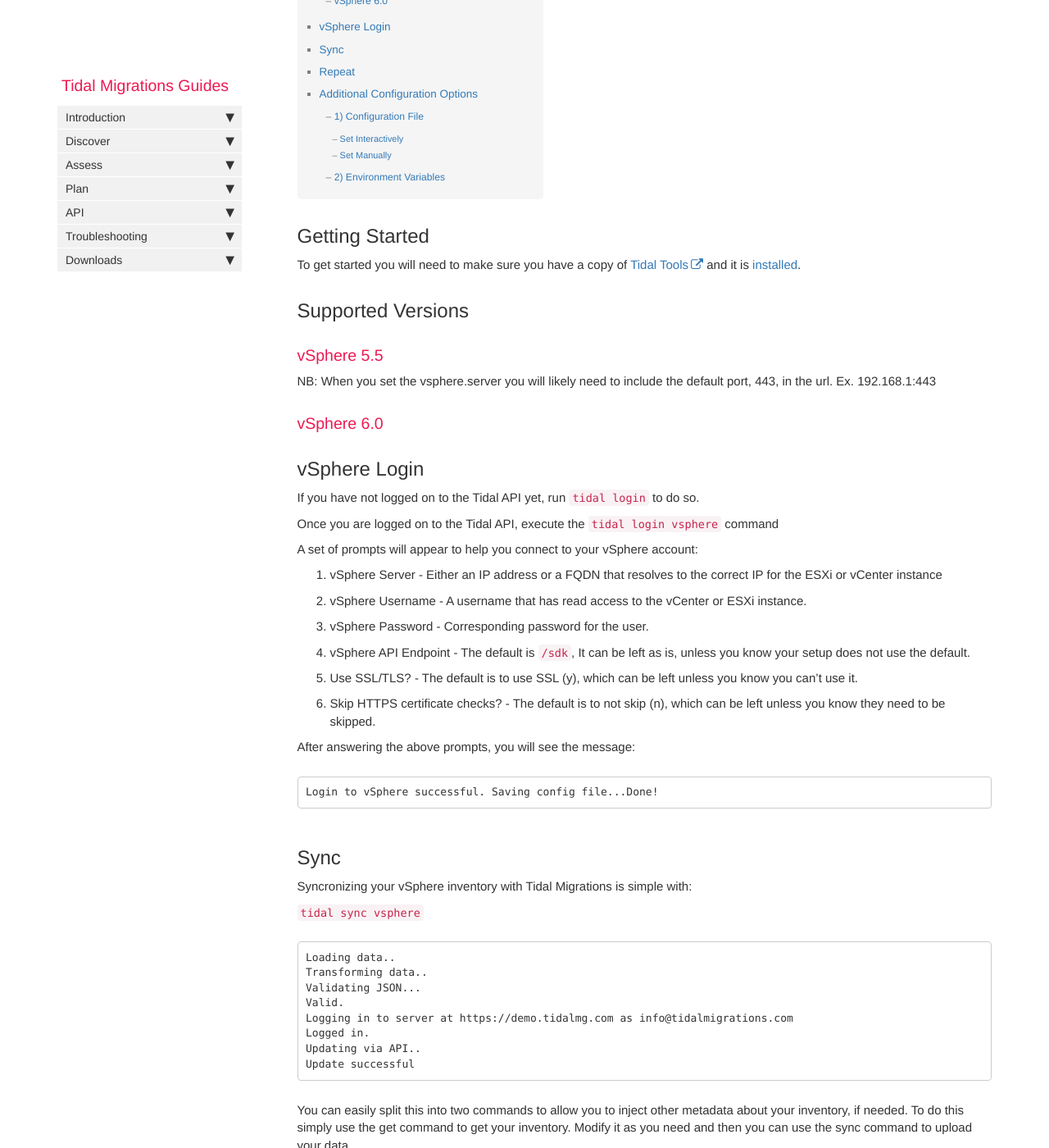
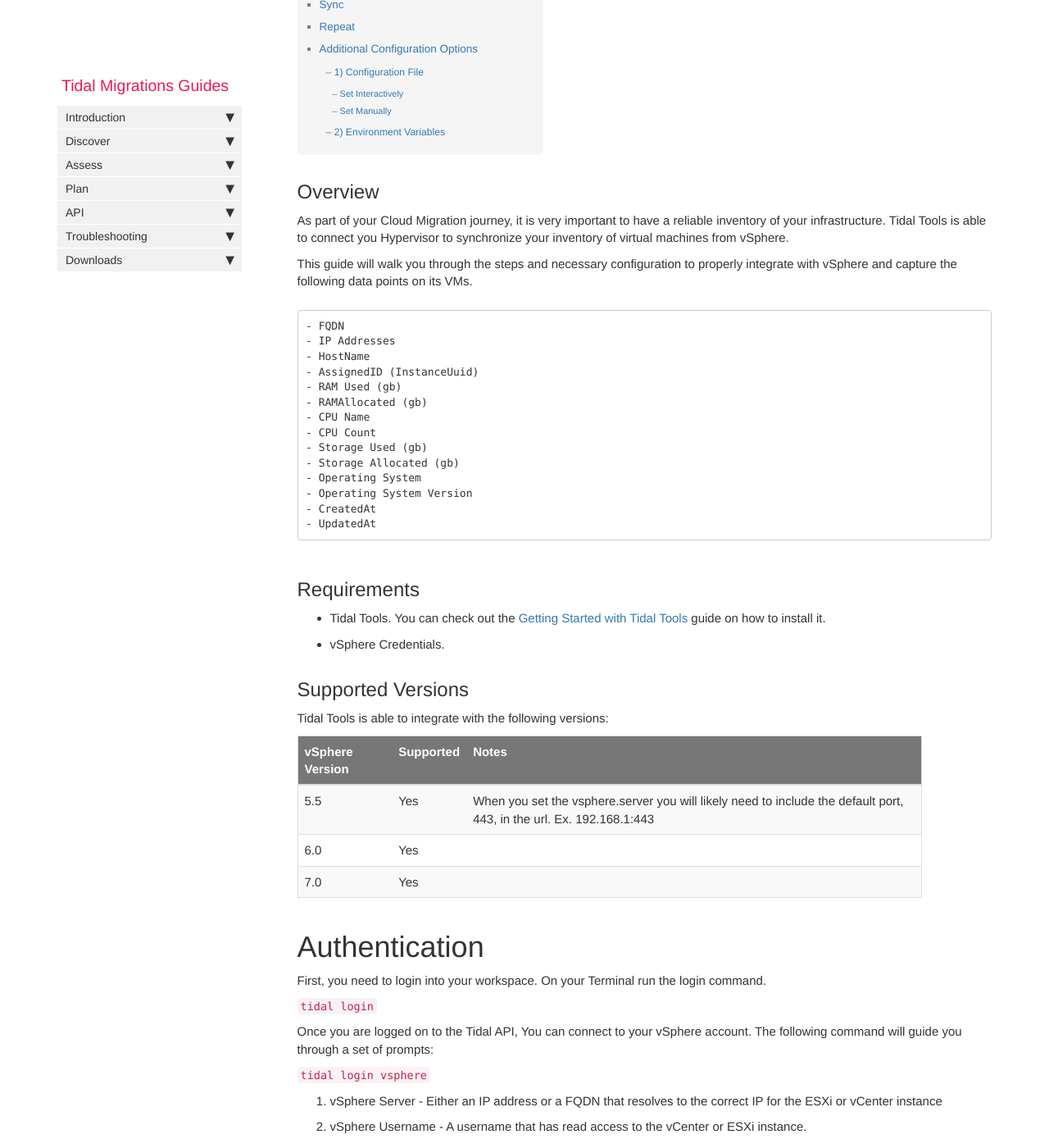
Before and after one commit to tidalmigrations/tidalmigrations.github.io, a Jekyll site: the page built from pages/tidal tools/vsphere.md, in a window 1280 px wide and 1400 px high, scrolled down 261 px. Shown: the whole window at 82% size. Built offline with Jekyll 4.4.1, drawn with Linux system fonts in a browser that asks for light colours; nearby versions of some CDN libraries; comment, search, counter and statistics services are not loaded; some of the changed text lies outside the part shown.

Commit message:
adjust vsphere guide

````diff
--- a/pages/tidal tools/vsphere.md
+++ b/pages/tidal tools/vsphere.md
@@ -6,20 +6,58 @@ sidebar: main_sidebar
 permalink: vsphere.html
 folder: tidaltools
 ---
-## Getting Started
-To get started you will need to make sure you have a copy of [Tidal Tools](https://get.tidal.sh) and it is [installed](tidal-tools.html).
+
+## Overview
+
+As part of your Cloud Migration journey, it is very important to have a reliable inventory of your infrastructure. Tidal Tools is able to connect you Hypervisor to synchronize your inventory of virtual machines from vSphere.
+
+This guide will walk you through the steps and necessary configuration to properly integrate with vSphere and capture the following data points on its VMs.
+
+```
+- FQDN
+- IP Addresses
+- HostName
+- AssignedID (InstanceUuid)
+- RAM Used (gb)
+- RAMAllocated (gb)
+- CPU Name
+- CPU Count
+- Storage Used (gb)
+- Storage Allocated (gb)
+- Operating System
+- Operating System Version
+- CreatedAt
+- UpdatedAt
+```
+
+
+## Requirements
+- Tidal Tools. You can check out the [Getting Started with Tidal Tools](tidal-tools.html) guide on how to install it.
+- vSphere Credentials.
 
 ## Supported Versions
-### vSphere 5.5
-NB: When you set the vsphere.server you will likely need to include the default port, 443, in the url. Ex. 192.168.1:443
-### vSphere 6.0
 
-## vSphere Login
-If you have not logged on to the Tidal API yet, run `tidal login` to do so.
+Tidal Tools is able to integrate with the following versions:
 
-Once you are logged on to the Tidal API, execute the `tidal login vsphere` command
+| vSphere Version       | Supported  | Notes |
+|-----------------------|------------|-------|
+| 5.5                   | Yes        | When you set the vsphere.server you will likely need to include the default port, 443, in the url. Ex. 192.168.1:443 |
+| 6.0                   | Yes        |       |
+| 7.0                   | Yes        |       |
 
-A set of prompts will appear to help you connect to your vSphere account:
+
+
+# Authentication
+
+First, you need to login into your workspace. On your Terminal run the login command.
+
+`tidal login`
+
+Once you are logged on to the Tidal API, You can connect to your vSphere account.
+The following command will guide you through a set of prompts:
+
+`tidal login vsphere`
+
 
 1. vSphere Server - Either an IP address or a FQDN that resolves to the correct IP for the ESXi or vCenter instance
 2. vSphere Username - A username that has read access to the vCenter or ESXi instance.
@@ -35,7 +73,8 @@ Login to vSphere successful. Saving config file...Done!
 ```
 
 ## Sync {#vsphere-sync}
-Syncronizing your vSphere inventory with Tidal Migrations is simple with:
+
+Synchronizing your vSphere inventory with Tidal Migrations is simple with:
 
 `tidal sync vsphere`
 
````
